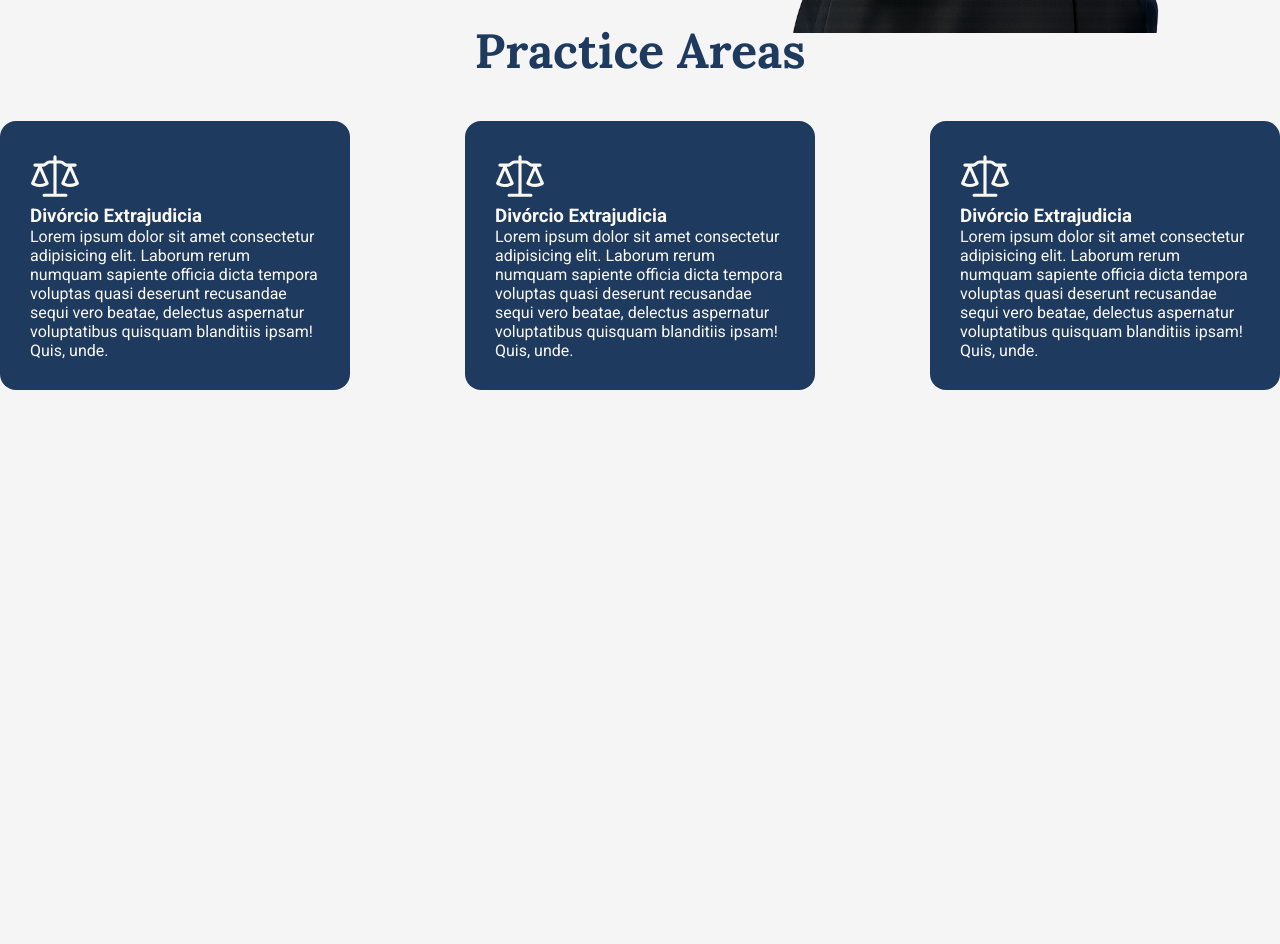
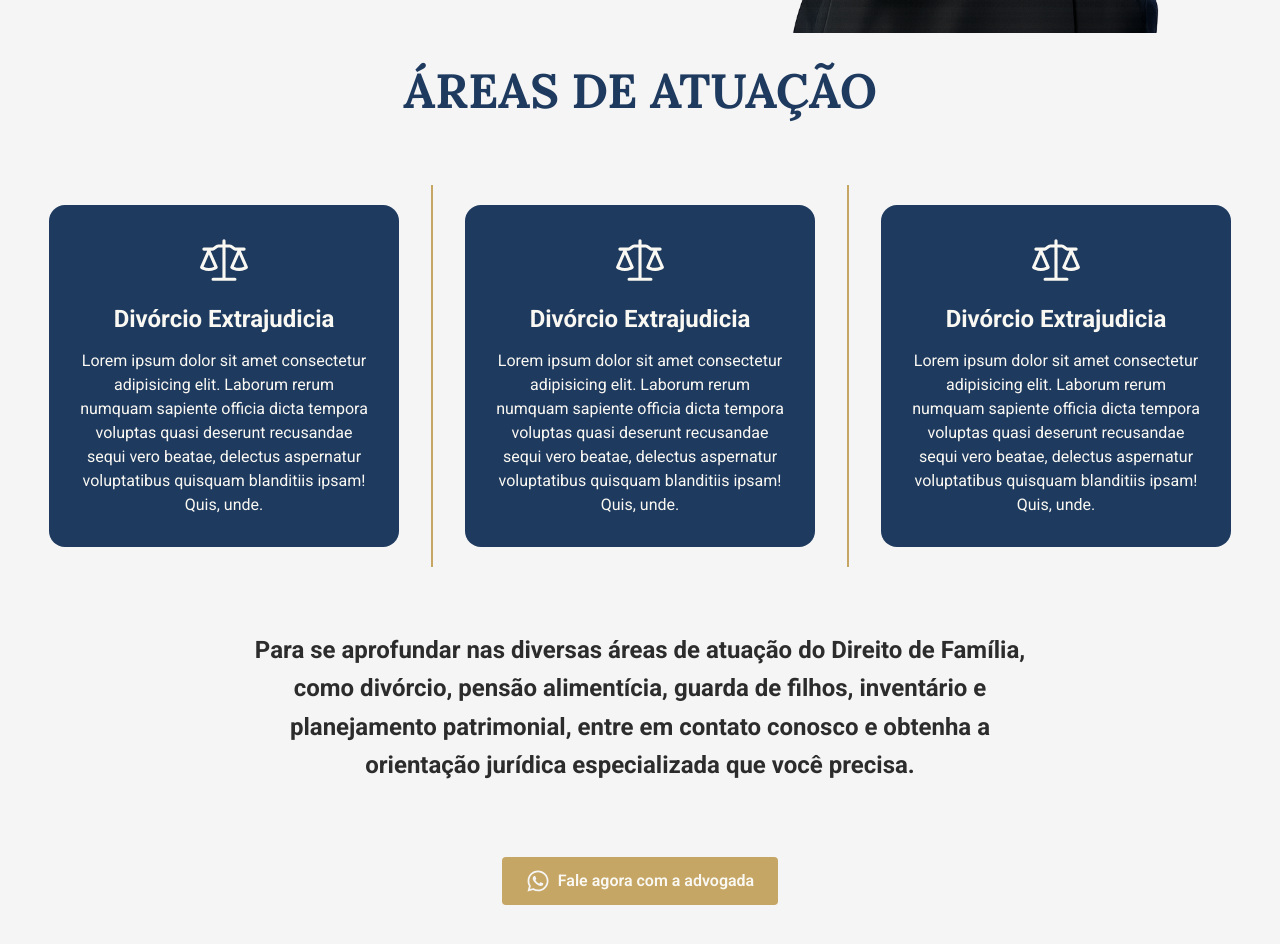
Before and after one commit to Danilo302/advocate-website, a React (Create React App) app: page / in a window 1280 px wide. Shown: the part 820-1764 px from the top of the page. Before the commit the page ends 1210 px from the top, so only its background shows below. Built offline with nearby package versions, Linux system fonts and the light colour scheme.

Commit message:
Update project name and localization; enhance PracticeAreas component with new styles and content

```diff
--- a/package.json
+++ b/package.json
@@ -1,5 +1,5 @@
 {
-  "name": "eplay",
+  "name": "advogada-thayane",
   "version": "0.1.0",
   "private": true,
   "dependencies": {
--- a/public/index.html
+++ b/public/index.html
@@ -1,5 +1,5 @@
 <!DOCTYPE html>
-<html lang="en">
+<html lang="pt-BR">
   <head>
     <meta charset="utf-8" />
     <link rel="icon" href="%PUBLIC_URL%/favicon.ico" />
@@ -27,7 +27,7 @@
     <link rel="preconnect" href="https://fonts.googleapis.com">
 <link rel="preconnect" href="https://fonts.gstatic.com" crossorigin>
 <link href="https://fonts.googleapis.com/css2?family=Lora:ital,wght@0,400..700;1,400..700&family=Roboto:ital,wght@0,100..900;1,100..900&display=swap" rel="stylesheet">
-    <title>React App</title>
+    <title>Thayne Kilder - Advogada</title>
   </head>
   <body>
     <noscript>You need to enable JavaScript to run this app.</noscript>
--- a/src/components/Card/styles.ts
+++ b/src/components/Card/styles.ts
@@ -1,11 +1,26 @@
 import styled from 'styled-components'
 import { colors } from '../../styles'
 
-export const CardContainer = styled.li`
+export const CardContainer = styled.div`
+  display: flex;
+  flex-direction: column;
+  align-items: center;
   background-color: ${colors.primary};
   max-width: 350px;
   width: 100%;
   padding: 30px;
   border-radius: 16px;
   color: ${colors.alternative};
+
+  h3 {
+    margin-top: 20px;
+    margin-bottom: 16px;
+    font-size: 24px;
+  }
+
+  p {
+    text-align: center;
+    font-size: 16px;
+    line-height: 1.5;
+  }
 `
--- a/src/containers/PracticeAreas/index.tsx
+++ b/src/containers/PracticeAreas/index.tsx
@@ -1,16 +1,37 @@
+import Button from '../../components/Button'
 import Card from '../../components/Card'
-import { PracticeAreasList, Title } from './styles'
+import {
+  DescriptionText,
+  PracticeAreaItem,
+  PracticeAreasList,
+  Title
+} from './styles'
 
 const PractieAreas = () => {
   return (
     <section>
       <div className="container">
-        <Title>Practice Areas</Title>
+        <Title>ÁREAS DE ATUAÇÃO</Title>
         <PracticeAreasList>
-          <Card />
-          <Card />
-          <Card />
+          <PracticeAreaItem>
+            <Card />
+          </PracticeAreaItem>
+          <PracticeAreaItem className="item-divider">
+            <Card />
+          </PracticeAreaItem>
+          <PracticeAreaItem>
+            <Card />
+          </PracticeAreaItem>
         </PracticeAreasList>
+        <DescriptionText>
+          Para se aprofundar nas diversas áreas de atuação do Direito de
+          Família, como divórcio, pensão alimentícia, guarda de filhos,
+          inventário e planejamento patrimonial, entre em contato conosco e
+          obtenha a orientação jurídica especializada que você precisa.
+        </DescriptionText>
+        <div className="button-area">
+          <Button>Fale agora com a advogada</Button>
+        </div>
       </div>
     </section>
   )
--- a/src/containers/PracticeAreas/styles.ts
+++ b/src/containers/PracticeAreas/styles.ts
@@ -7,11 +7,30 @@ export const Title = styled.h2`
   color: ${colors.primary};
   display: flex;
   justify-content: center;
-  margin-bottom: 40px;
+  margin: 40px 0 40px 0;
 `
 export const PracticeAreasList = styled.ul`
   display: flex;
-  justify-content: space-between;
-  gap: 20px;
+  justify-content: center;
   flex-wrap: wrap;
+  margin: 64px 0;
+
+  .item-divider {
+    border-right: 2px solid ${colors.emphasis};
+    border-left: 2px solid ${colors.emphasis};
+  }
 `
+export const PracticeAreaItem = styled.li`
+  padding: 20px 32px;
+`
+export const DescriptionText = styled.span`
+  display: block;
+  font-family: ${fonts.text};
+  color: #2c2c2c;
+  text-align: center;
+  max-width: 800px;
+  margin: 0 auto 40px auto;
+  font-size: 24px;
+  line-height: 1.6;
+  font-weight: 700;
+`
--- a/src/styles.ts
+++ b/src/styles.ts
@@ -32,4 +32,10 @@ export const GlobalCss = createGlobalStyle`
     margin: 0 auto;
     padding-top: 40px;
   }
+
+  .button-area {
+    display: flex;
+    justify-content: center;
+    margin-bottom: 40px;
+  }
 `
```
Also changed, not shown: 1 other file (tests, documents, lock files or other folders).
